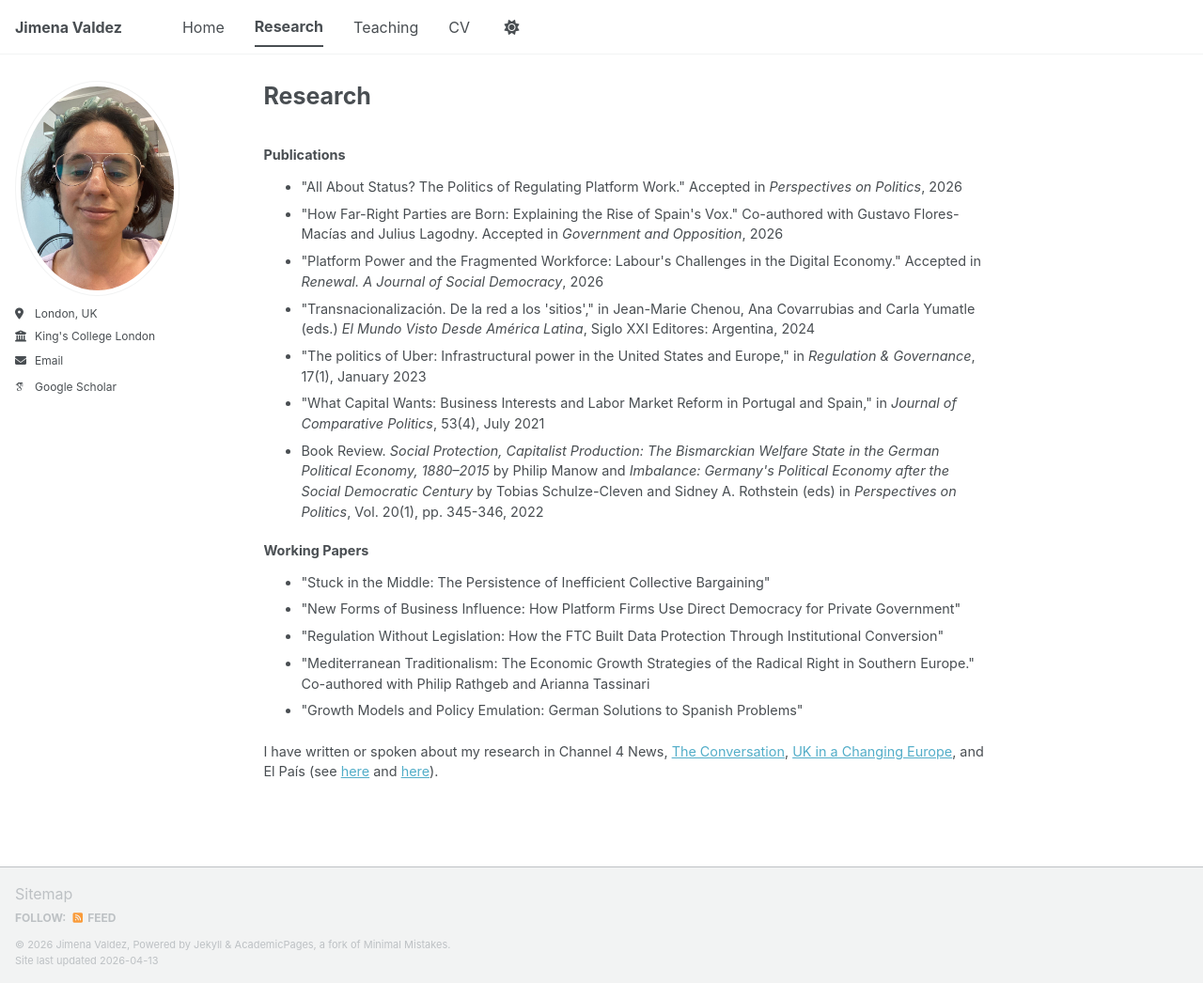
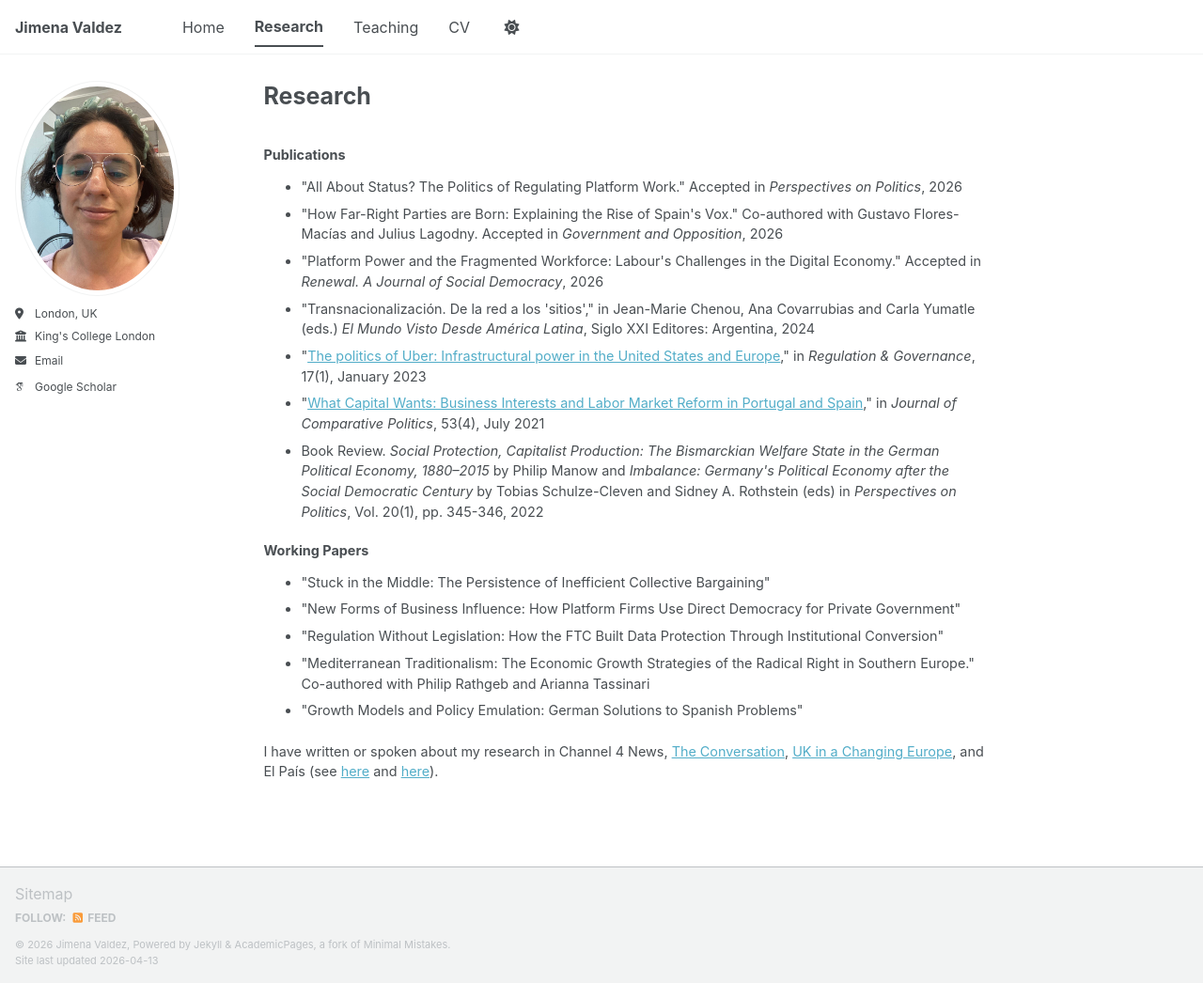
Before and after one commit to jimena-valdez/jimena-valdez.github.io, a Jekyll site: the page built from _pages/research.html, in a window 1280 px wide and 1046 px high. Shown: the whole window at 94% size. Built offline with Jekyll 4.4.1, drawn with Linux system fonts in a browser that asks for light colours; some web fonts are replaced; a script bundle is joined from its source files by our own code; library files that are not in the unit come from our copies; part of the change alters nothing that is shown.

```diff
--- a/_pages/research.html
+++ b/_pages/research.html
@@ -14,8 +14,8 @@ author_profile: true
   <li>"How Far-Right Parties are Born: Explaining the Rise of Spain's Vox." Co-authored with Gustavo Flores-Macías and Julius Lagodny. Accepted in <em>Government and Opposition</em>, 2026</li>
   <li>"Platform Power and the Fragmented Workforce: Labour's Challenges in the Digital Economy." Accepted in <em>Renewal. A Journal of Social Democracy</em>, 2026</li>
   <li>"Transnacionalización. De la red a los 'sitios'," in Jean-Marie Chenou, Ana Covarrubias and Carla Yumatle (eds.) <em>El Mundo Visto Desde América Latina</em>, Siglo XXI Editores: Argentina, 2024</li>
-  <li>"The politics of Uber: Infrastructural power in the United States and Europe," in <em>Regulation &amp; Governance</em>, 17(1), January 2023</li>
-  <li>"What Capital Wants: Business Interests and Labor Market Reform in Portugal and Spain," in <em>Journal of Comparative Politics</em>, 53(4), July 2021</li>
+  <li>"<a href="https://app.box.com/s/9d9xwacw20130n101cozcc33wmhj36ur">The politics of Uber: Infrastructural power in the United States and Europe</a>," in <em>Regulation &amp; Governance</em>, 17(1), January 2023</li>
+  <li>"<a href="https://app.box.com/s/ytdvln2knimhlxws5iqay7anbfve53s9">What Capital Wants: Business Interests and Labor Market Reform in Portugal and Spain</a>," in <em>Journal of Comparative Politics</em>, 53(4), July 2021</li>
   <li>Book Review. <em>Social Protection, Capitalist Production: The Bismarckian Welfare State in the German Political Economy, 1880–2015</em> by Philip Manow and <em>Imbalance: Germany's Political Economy after the Social Democratic Century</em> by Tobias Schulze-Cleven and Sidney A. Rothstein (eds) in <em>Perspectives on Politics</em>, Vol. 20(1), pp. 345-346, 2022</li>
 </ul>
 
```
